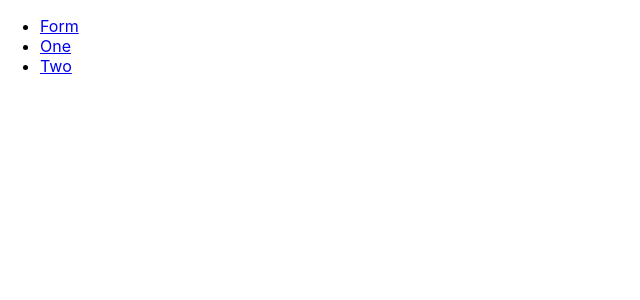
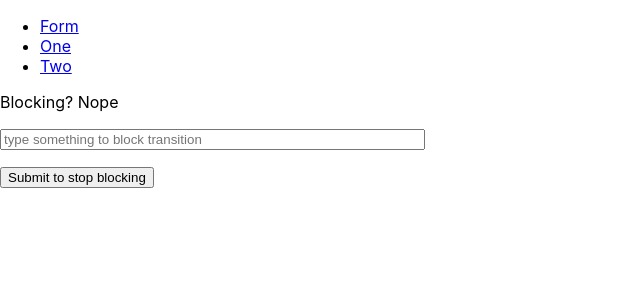
Before and after one commit to vinhphu101195/react-router, a React (Create React App) app: page / in a window 1280 px wide. Shown: the top 300 px of the page, without its empty margins (0-640 px from the left). Built offline with nearby package versions, Linux system fonts and the light colour scheme.

Commit message:
finnish preventing transition

```diff
--- a/src/App.js
+++ b/src/App.js
@@ -7,6 +7,7 @@ import React, { Component } from "react";
 //   AuthButton
 // } from "./protected-authentication";
 import { BrowserRouter as Router, Route, Link, Prompt } from "react-router-dom";
+import { Form } from "./preventing-transitions";
 
 // class App extends React.Component {
 //   render() {
@@ -48,6 +49,10 @@ class App extends Component {
               <Link to="two">Two</Link>
             </li>
           </ul>
+
+          <Route path="/" exact component={Form} />
+          <Route path="/one" render={() => <h3>One</h3>} />
+          <Route path="/two" render={() => <h3>Two</h3>} />
         </div>
       </Router>
     );
--- a/src/preventing-transitions.js
+++ b/src/preventing-transitions.js
@@ -1,8 +1,51 @@
 import React, { Component } from "react";
 import { BrowserRouter as Router, Route, Link, Prompt } from "react-router-dom";
 
-class Form extends Component {
+export class Form extends Component {
+  state = {
+    isBlocking: false
+  };
   render() {
-    return <form>FROM</form>;
+    const { isBlocking } = this.state;
+    return (
+      <form
+        onSubmit={event => {
+          event.preventDefault();
+          event.target.reset();
+          this.setState(() => ({
+            isBlocking: false
+          }));
+        }}
+      >
+        <Prompt
+          when={isBlocking}
+          message={location =>
+            `Are you sure you want to go to ${location.pathname}`
+          }
+        />
+        <p>
+          Blocking?{" "}
+          {isBlocking === true
+            ? "yes, click a link or the back button"
+            : "Nope"}
+        </p>
+        <p>
+          <input
+            size="50"
+            placeholder="type something to block transition"
+            onChange={event => {
+              const isBlocking = event.target.value.length > 0;
+              this.setState(() => ({
+                isBlocking
+              }));
+            }}
+          />
+        </p>
+
+        <p>
+          <button>Submit to stop blocking</button>
+        </p>
+      </form>
+    );
   }
 }
```
